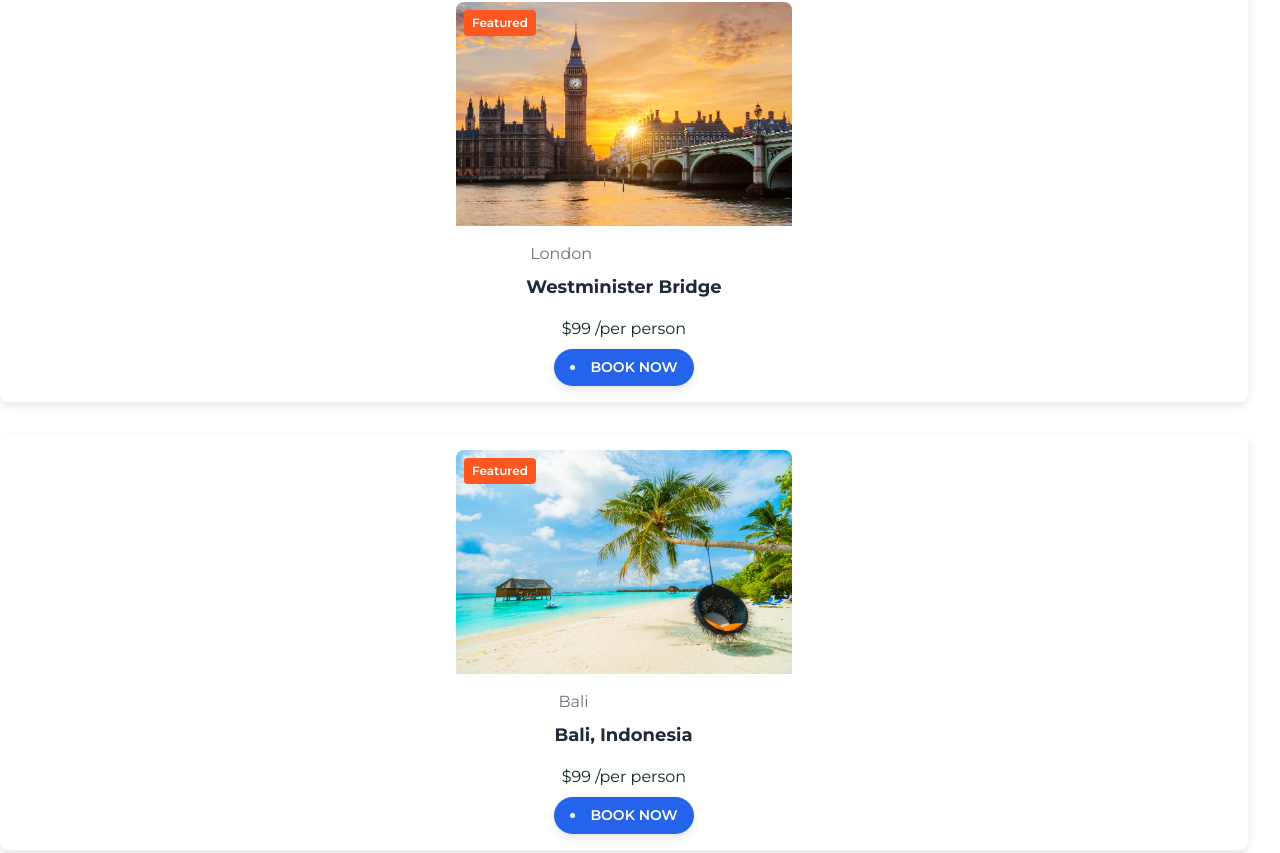
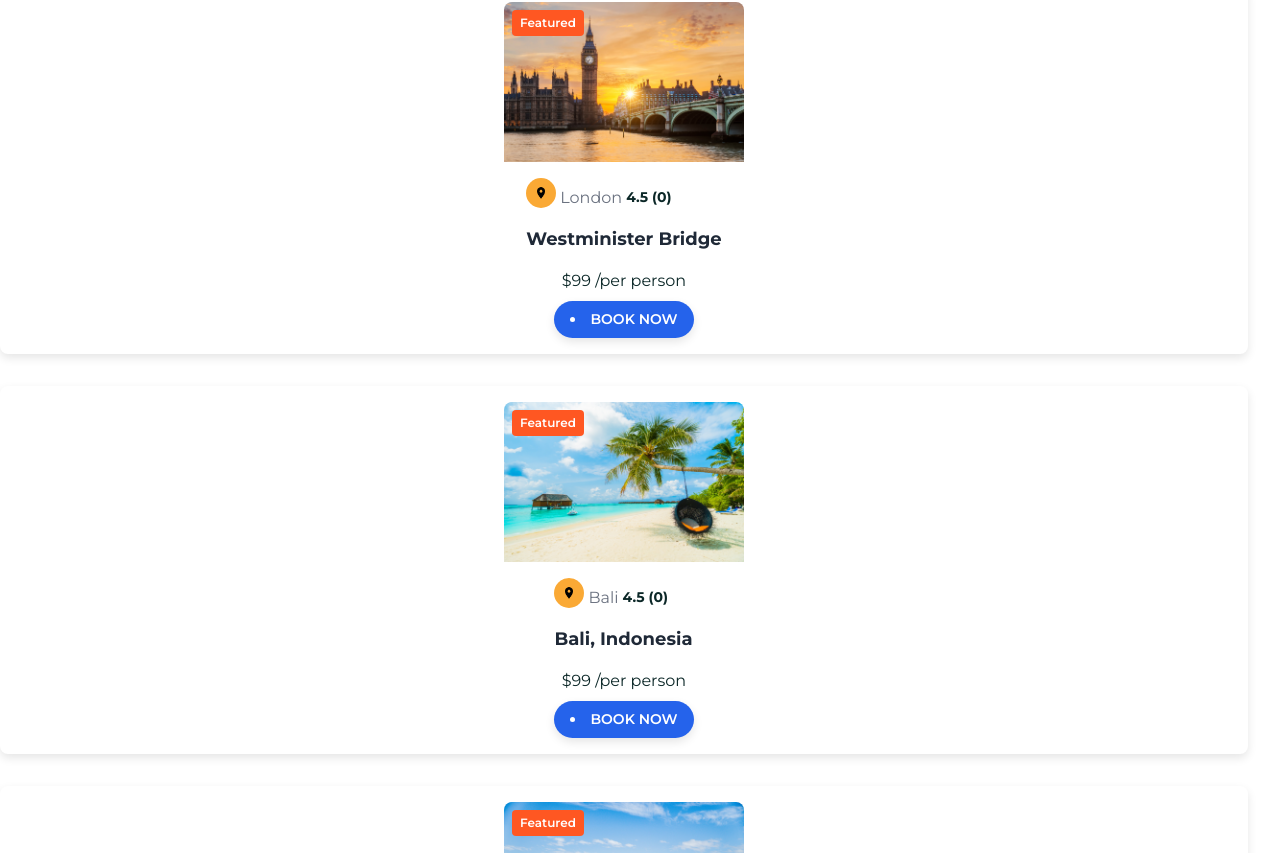
Before and after one commit to ApsaraWitharana/Travels-Management-System-Frontend, a React (Vite) app: page /home in a window 1280 px wide. Shown: the part 1199-2052 px from the top of the page. Built offline with nearby package versions, Linux system fonts and the light colour scheme; a web font is replaced by a local one.

Commit message:
add-booking card css update

```diff
--- a/src/shared/TourCard.tsx
+++ b/src/shared/TourCard.tsx
@@ -2,6 +2,9 @@ import 'react';
 import {Card,CardBody} from "reactstrap";
 import {Link} from "react-router-dom";
 import './tour-card.css';
+import location from  '../assets/icon/icons8-location-24 (1).png';
+// import star from  '../assets/icon/icons8-star-30.png';
+
 const TourCard = ({tour}:any)=>{
 
     const {id,title,photo,city,price,featured,avgRating,reviews} = tour;
@@ -16,12 +19,11 @@ const TourCard = ({tour}:any)=>{
             <CardBody>
                 <div className="card__top d-flex flex-column align-items-center justify-content-between mb-3">
                     <span className='tour__location d-flex align-items-center gap-1'>
-                      <i className="ri-map-pin-line"></i>{city}
+                      <img src={location}/>{city}
+                        <span className='tour__rating d-flex align-items-center gap-1 ml-14 '>4.5 {avgRating}<span>({reviews.length})</span>
                     </span>
-                    {/*<span className='tour__rating d-flex align-items-center'>*/}
-                    {/*  <i className="ri-star-fill"></i> {avgRating}*/}
-                    {/*    <span>({reviews.length})</span>*/}
-                    {/*</span>*/}
+                    </span>
+
                 </div>
                 <h5 className="tour__title">
                     <Link to={`/tours/${id}`}>{title}</Link>
--- a/src/shared/tour-card.css
+++ b/src/shared/tour-card.css
@@ -11,6 +11,7 @@
     margin-right: 2rem;
     margin-bottom: 2rem;
     margin-top: 2rem;
+
 }
 
 .tour__card:hover {
@@ -20,7 +21,7 @@
 .tour__img {
     position: relative;
     width: 100%;
-    height: 14rem;
+    height: 10rem;
     overflow: hidden;
     border-top-left-radius: 0.5rem;
     border-top-right-radius: 0.5rem;
@@ -28,7 +29,7 @@
 
 .tour__img img {
     width: 100%;
-    height: 100%;
+    height: 10rem;
     object-fit: cover;
 }
 
@@ -86,7 +87,10 @@
     width: 100%;
     align-items: center;
 }
-
+.card__bottom h5{
+    text-align: start;
+    justify-content: start;
+}
 .price {
     font-size: 1.125rem;
     font-weight: bold;
@@ -115,3 +119,22 @@
     text-decoration: none;
     color: inherit;
 }
+.tour__location img{
+    width: 30px;
+    height: 30px;
+    display: flex;
+    align-items: center;
+    justify-content: center;
+    border-radius:50px;
+    background: var(--secondary-color);
+    padding: 0.5rem;
+    margin-bottom: 10px;
+    line-height: 50px;
+    margin-top: 0;
+}
+
+.tour__rating {
+    font-weight: bold;
+    color: #0b2727;
+    font-size: 0.875rem;
+}
```
Also changed, not shown: src/assets/icon/icons8-location-24 (1).png (added), src/assets/icon/icons8-star-30.png (added).
